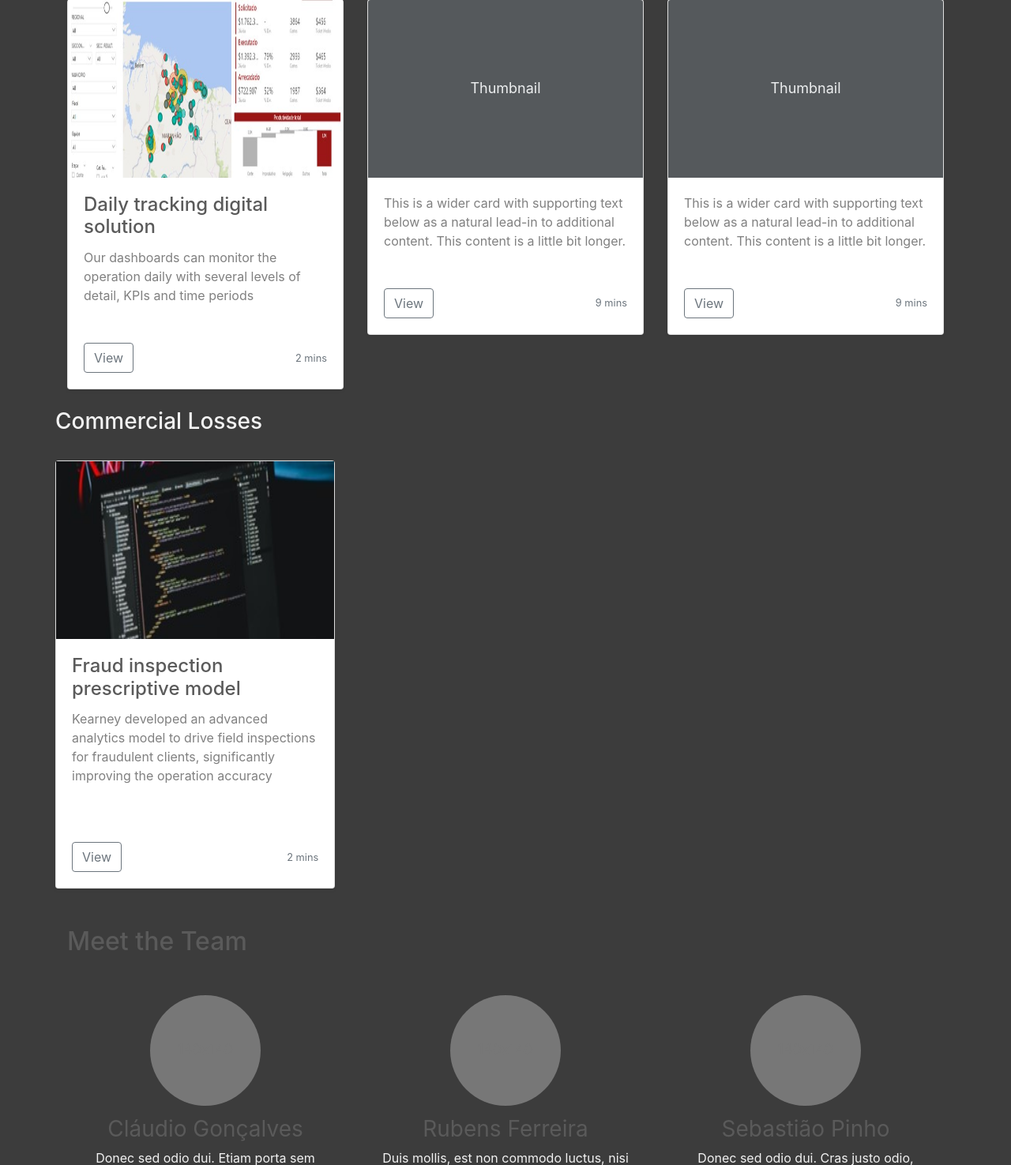
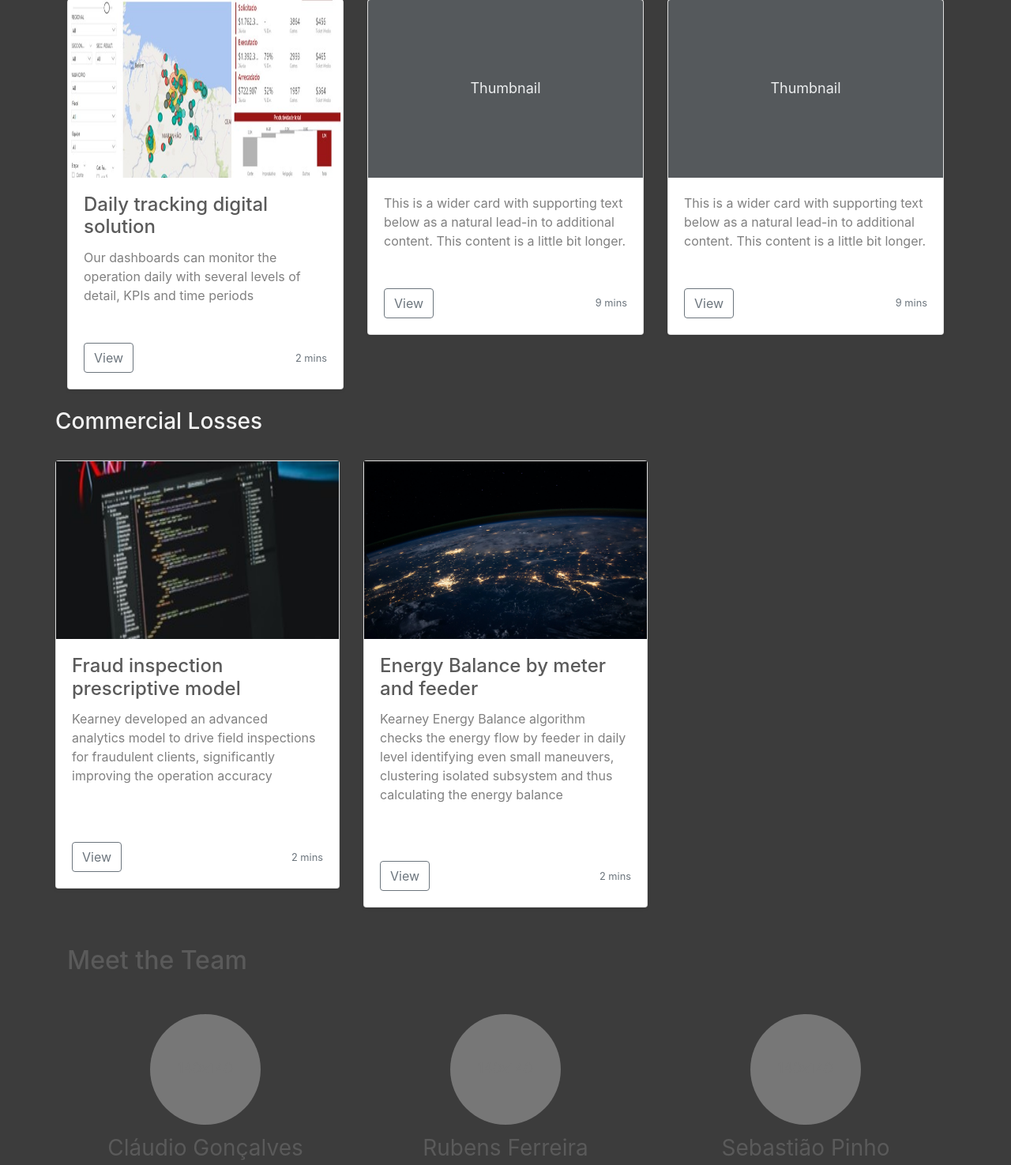
Before and after one commit to agnaldoluiz/web_utilities, a Flask app: page /home in a window 1280 px wide. Shown: the part 1289-2764 px from the top of the page at 79% size. Run offline with Flask 2, Linux system fonts and the light colour scheme; some libraries are stand-ins or nearby versions.

Commit message:
Add case 6

```diff
--- a/app/templates/home.html
+++ b/app/templates/home.html
@@ -181,6 +181,23 @@
         </div>
       </div>
 
+       <div class="col-md-4">
+        <div class="card mb-4 shadow-sm">
+          <div><img src='static/img/usecase6.jpg' class="img-responsive" height="225" width="100%" preserveAspectRatio="xMidyMid slice"/></div>
+          <div class="card-body">
+            <h4 class="card-title">Energy Balance by meter and feeder</h4>
+            <p class="card-text"> Kearney Energy Balance algorithm checks the energy flow by feeder in daily level identifying even small maneuvers, clustering isolated subsystem and thus calculating the energy balance</p>
+            <br />
+            <div class="d-flex justify-content-between align-items-center">
+              <div class="btn-group">
+                <a href="{{url_for('usecase', number=6, name='Fraud inspection prescriptive model')}}" type="button" class="btn btn-md btn-outline-secondary">View</a>
+              </div>
+              <small class="text-muted">2 mins</small>
+            </div>
+          </div>
+        </div>
+      </div>
+
     </div>
   </div>
 </div>
```
Also changed, not shown: app/static/img/case6.jpg (added), app/static/img/usecase6.jpg (added).
